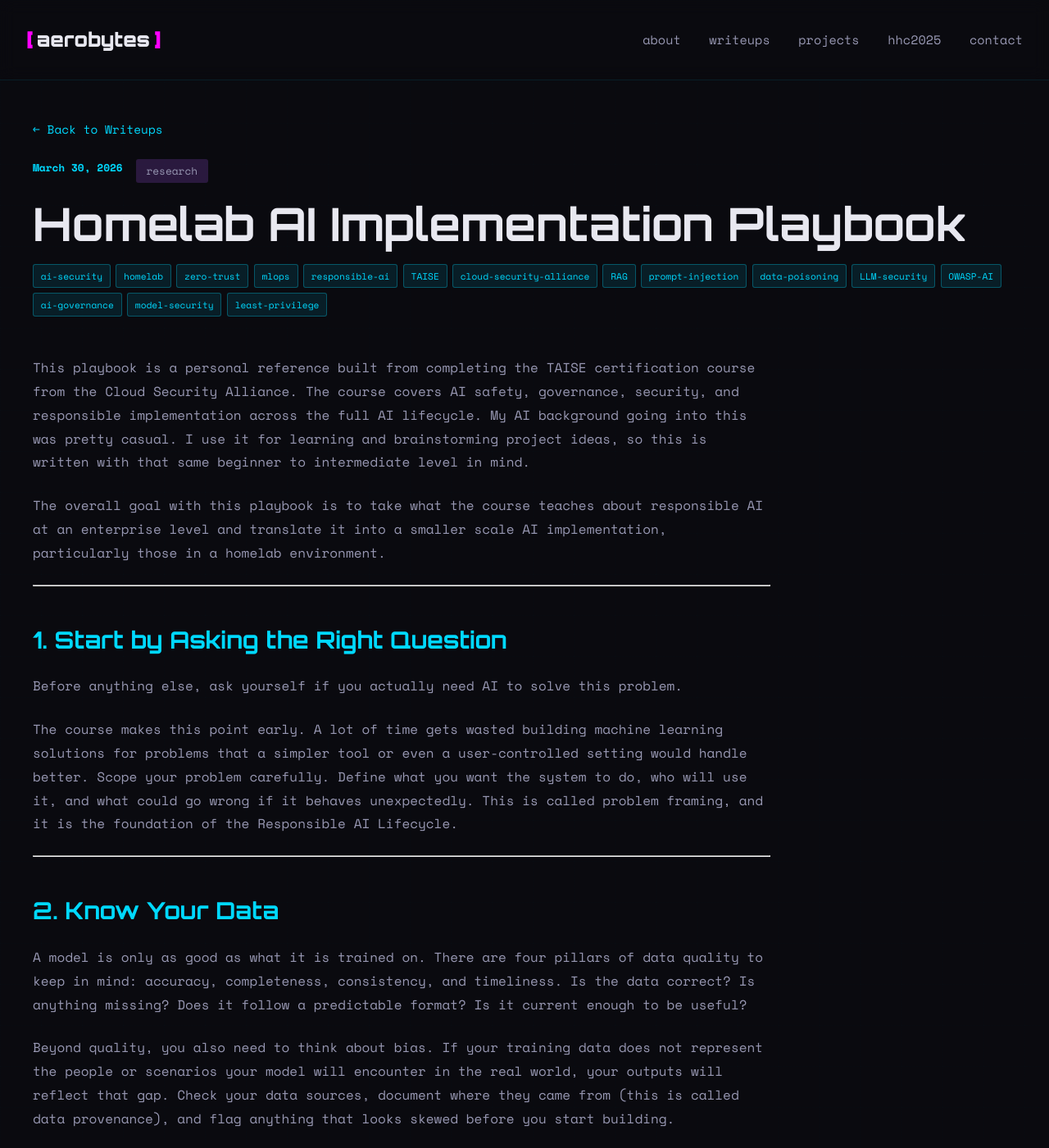
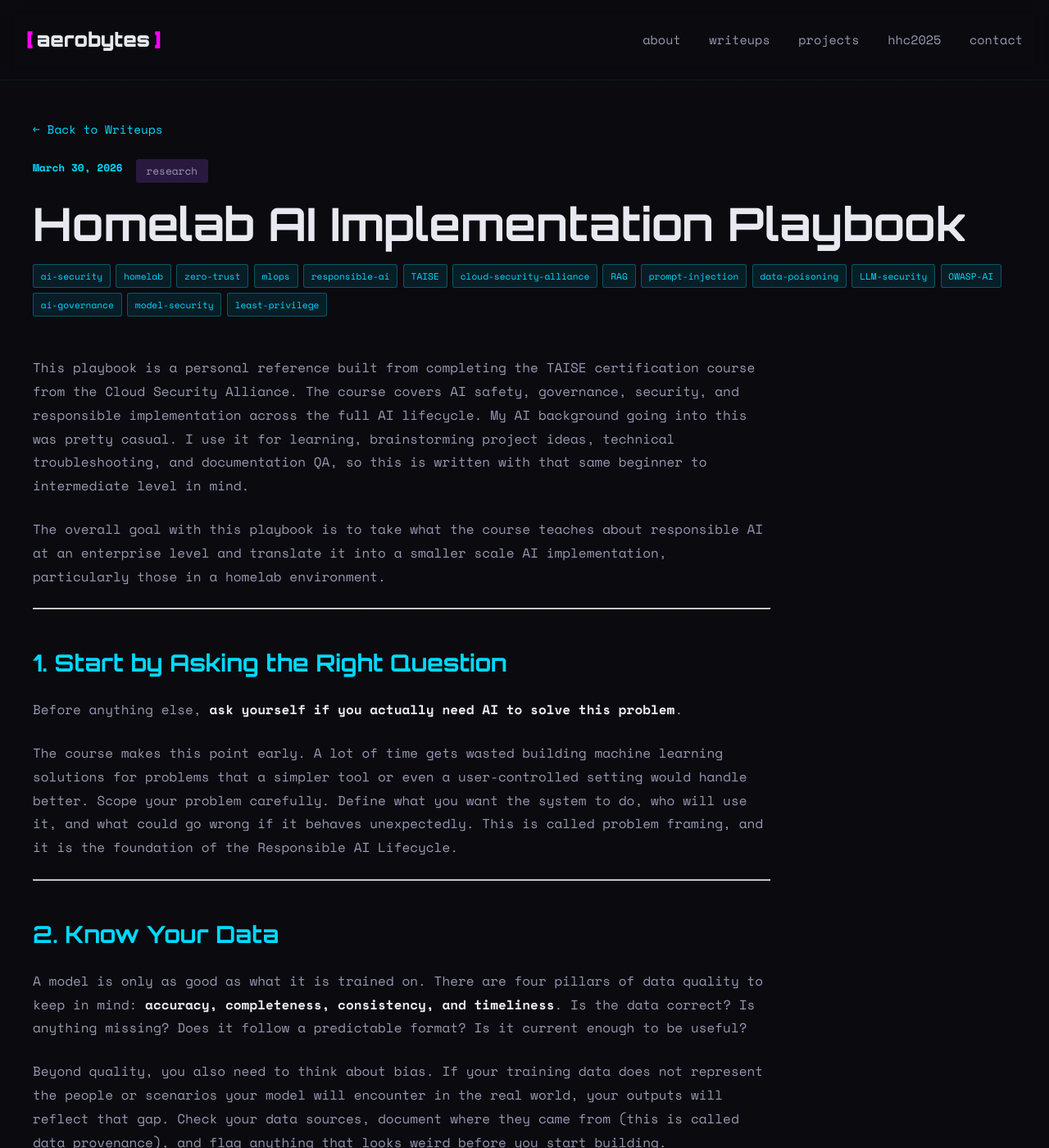
Before and after one commit to Aeronique/aerobytes-site, a Jekyll site: the page built from _posts/2026-03-30-homelab-ai-playbook.md, in a window 1280 px wide and 1400 px high. Shown: the whole window at 82% size. Built offline with Jekyll 4.4.1, drawn with Linux system fonts in a browser that asks for light colours.

Commit message:
Update 2026-03-30-homelab-ai-playbook.md

```diff
--- a/_posts/2026-03-30-homelab-ai-playbook.md
+++ b/_posts/2026-03-30-homelab-ai-playbook.md
@@ -8,7 +8,7 @@ excerpt: "Lessons from the Cloud Security Alliance TAISE certification course, t
 
 ---
 
-This playbook is a personal reference built from completing the TAISE certification course from the Cloud Security Alliance. The course covers AI safety, governance, security, and responsible implementation across the full AI lifecycle. My AI background going into this was pretty casual. I use it for learning and brainstorming project ideas, so this is written with that same beginner to intermediate level in mind.
+This playbook is a personal reference built from completing the TAISE certification course from the Cloud Security Alliance. The course covers AI safety, governance, security, and responsible implementation across the full AI lifecycle. My AI background going into this was pretty casual. I use it for learning, brainstorming project ideas, technical troubleshooting, and documentation QA, so this is written with that same beginner to intermediate level in mind.
 
 The overall goal with this playbook is to take what the course teaches about responsible AI at an enterprise level and translate it into a smaller scale AI implementation, particularly those in a homelab environment.
 
@@ -16,7 +16,7 @@ The overall goal with this playbook is to take what the course teaches about res
 
 ## 1. Start by Asking the Right Question
 
-Before anything else, ask yourself if you actually need AI to solve this problem.
+Before anything else, **ask yourself if you actually need AI to solve this problem**.
 
 The course makes this point early. A lot of time gets wasted building machine learning solutions for problems that a simpler tool or even a user-controlled setting would handle better. Scope your problem carefully. Define what you want the system to do, who will use it, and what could go wrong if it behaves unexpectedly. This is called problem framing, and it is the foundation of the Responsible AI Lifecycle.
 
@@ -24,9 +24,9 @@ The course makes this point early. A lot of time gets wasted building machine le
 
 ## 2. Know Your Data
 
-A model is only as good as what it is trained on. There are four pillars of data quality to keep in mind: accuracy, completeness, consistency, and timeliness. Is the data correct? Is anything missing? Does it follow a predictable format? Is it current enough to be useful?
+A model is only as good as what it is trained on. There are four pillars of data quality to keep in mind: **accuracy, completeness, consistency, and timeliness**. Is the data correct? Is anything missing? Does it follow a predictable format? Is it current enough to be useful?
 
-Beyond quality, you also need to think about bias. If your training data does not represent the people or scenarios your model will encounter in the real world, your outputs will reflect that gap. Check your data sources, document where they came from (this is called data provenance), and flag anything that looks skewed before you start building.
+Beyond quality, you also need to think about bias. If your training data does not represent the people or scenarios your model will encounter in the real world, your outputs will reflect that gap. Check your data sources, document where they came from (this is called data provenance), and flag anything that looks weird before you start building.
 
 ---
 
```
